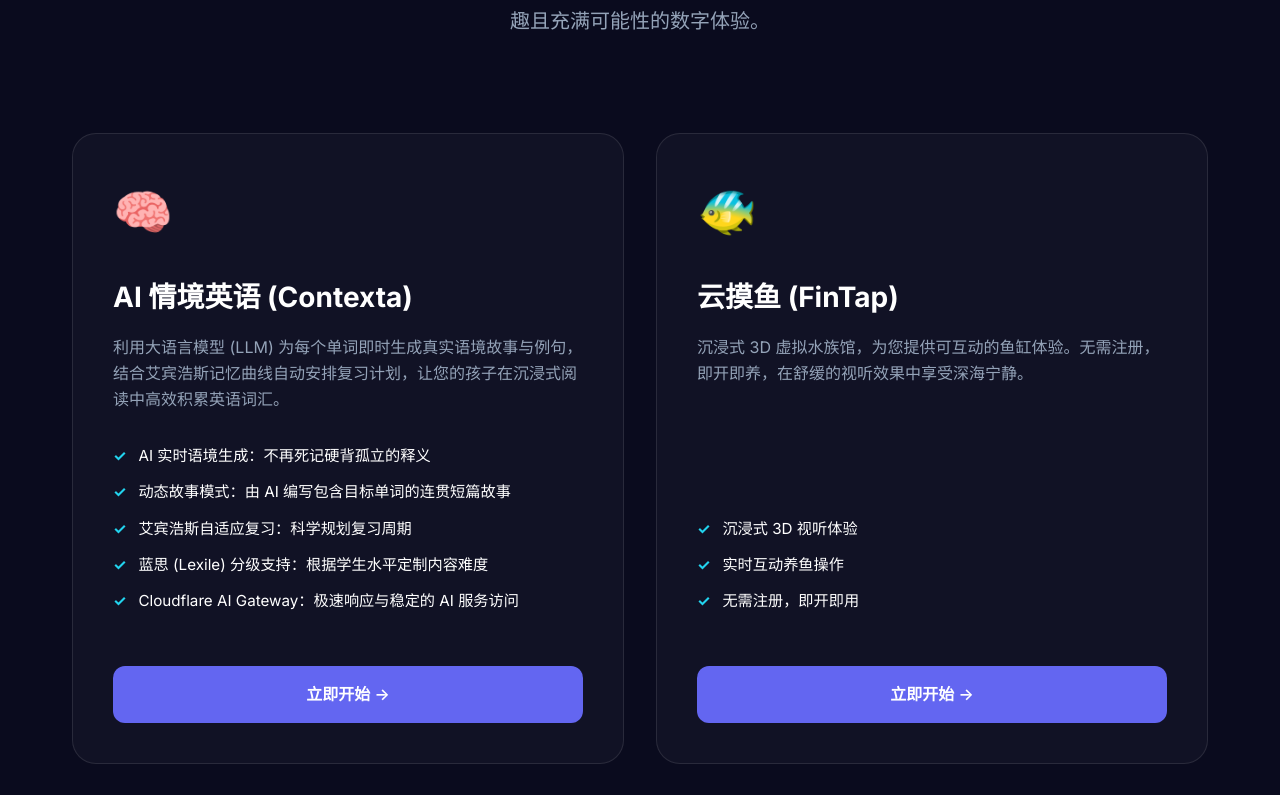
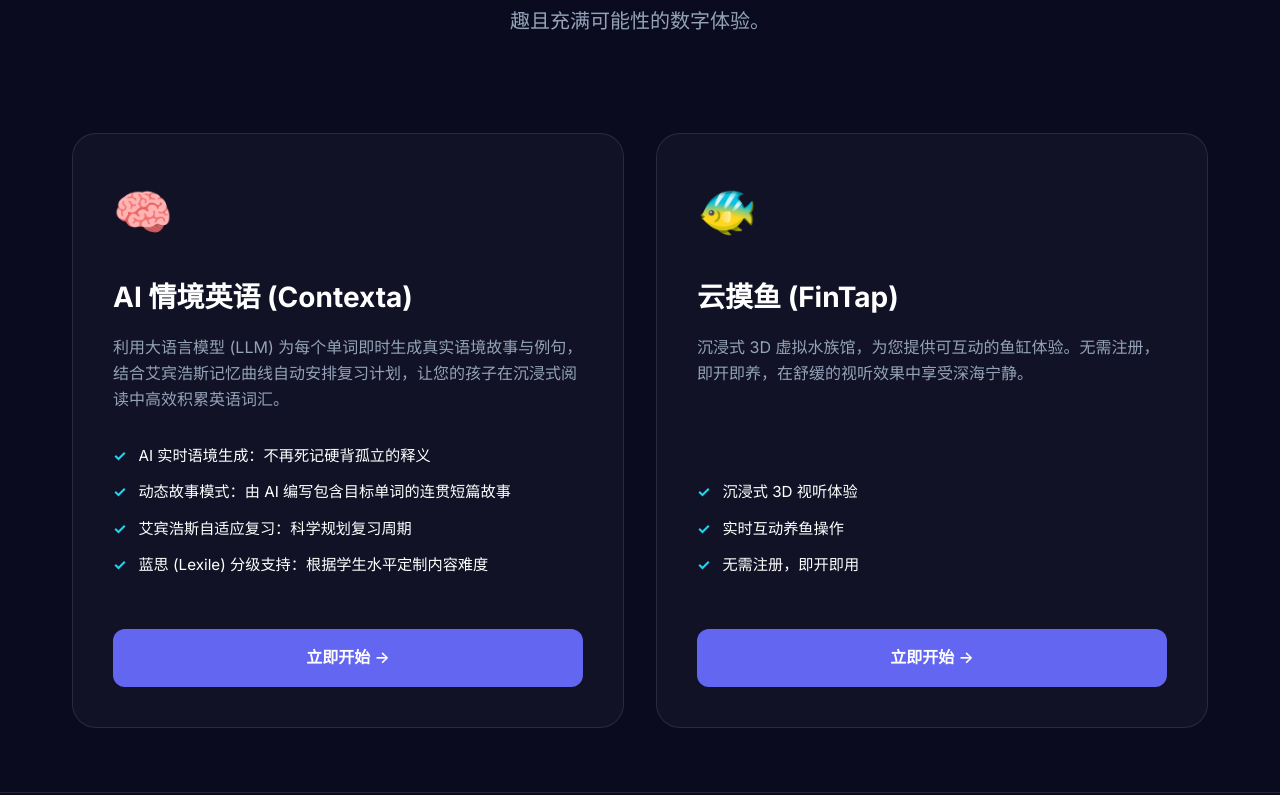
Before and after one commit to and80506/choicenownet-site, a Next.js app: page / in a window 1280 px wide. Shown: the part 345-1140 px from the top of the page. Built offline with nearby package versions, Linux system fonts and the light colour scheme.

Commit message:
feat: update product data schema and integrate global layout providers

```diff
--- a/src/app/layout.tsx
+++ b/src/app/layout.tsx
@@ -73,8 +73,7 @@
                     "AI 实时语境生成：不再死记硬背孤立的释义",
                     "动态故事模式：由 AI 编写包含目标单词的连贯短篇故事",
                     "艾宾浩斯自适应复习：科学规划复习周期，效率提升 300%",
-                    "蓝思 (Lexile) 分级支持：根据学生水平定制内容难度",
-                    "Cloudflare AI Gateway：极速响应与稳定的 AI 服务访问"
+                    "蓝思 (Lexile) 分级支持：根据学生水平定制内容难度"
                   ],
                   "offers": {
                     "@type": "Offer",
--- a/src/data/products.ts
+++ b/src/data/products.ts
@@ -20,8 +20,7 @@
             "AI 实时语境生成：不再死记硬背孤立的释义",
             "动态故事模式：由 AI 编写包含目标单词的连贯短篇故事",
             "艾宾浩斯自适应复习：科学规划复习周期",
-            "蓝思 (Lexile) 分级支持：根据学生水平定制内容难度",
-            "Cloudflare AI Gateway：极速响应与稳定的 AI 服务访问"
+            "蓝思 (Lexile) 分级支持：根据学生水平定制内容难度"
         ]
     },
     {
```
